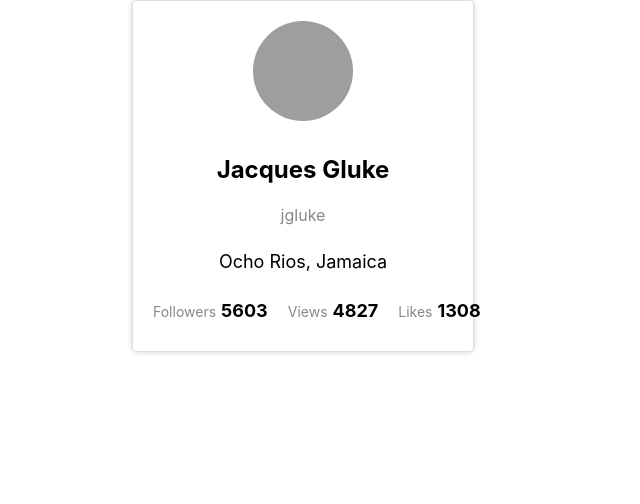
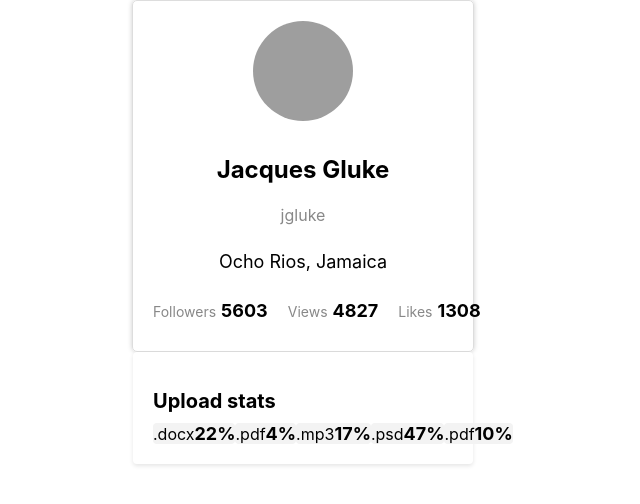
Before and after one commit to bakalynaa/goit-react-hw-01-components, a React (Create React App) app: page / in a window 1280 px wide. Shown: the top 504 px of the page, without its empty margins (337-977 px from the left). Built offline with nearby package versions, Linux system fonts and the light colour scheme; grey boxes are pictures that could not be loaded.

Commit message:
created component Statistics

```diff
--- a/src/components/App.jsx
+++ b/src/components/App.jsx
@@ -1,5 +1,8 @@
-import user from "./data/user.json"
+import React from 'react';
+import user from '../data/user.json';
 import Profile from './Profile/Profile';
+import data from '../data/data.json';
+import Statistics from './Statistics/Statistics';
 
 export const App = () => {
   return (
@@ -16,7 +19,8 @@ export const App = () => {
       {/*>*/}
       {/*  React homework template*/}
       {/*</div>*/}
-    <Profile user={user}/>
+      <Profile user={user} />
+      <Statistics title='Upload stats' stats={data} />
     </>
   );
 };
--- /dev/null
+++ b/src/components/Statistics/Statistics.jsx
@@ -0,0 +1,22 @@
+import React from 'react';
+import styles from './Statistics.module.css'
+
+const Statistics = ({ stats, title }) => {
+  return (
+    <>
+      <section className={styles.container}>
+        {title && <h2 className={styles.title}>{title}</h2>}
+
+        <ul className={styles.list}>
+          {stats.map(el =>
+            <li className={styles.item} key={el.id}>
+              <span className={styles.label}>{el.label}</span>
+              <span className={styles.percentage}>{el.percentage}%</span>
+            </li>)}
+        </ul>
+      </section>
+    </>
+  );
+};
+
+export default Statistics;
--- /dev/null
+++ b/src/components/Statistics/Statistics.module.css
@@ -0,0 +1,41 @@
+
+.container {
+  margin: 0 auto;
+  max-width: 300px;
+  padding: 20px;
+  border-radius: 4px;
+  background-color: #fff;
+  box-shadow: 0 2px 4px rgba(0, 0, 0, 0.1);
+}
+
+.title {
+  font-size: 20px;
+  margin-bottom: 10px;
+}
+
+.list {
+  list-style: none;
+  padding: 0;
+  margin: 0;
+  display: flex;
+  flex-direction: row;
+  justify-content: space-between;
+
+}
+
+.item {
+  width: 48%;
+  text-align: center;
+  gap: 15px;
+  background-color: #f3f3f3;
+  border-radius: 4px;
+}
+
+.label {
+  font-size: 16px;
+}
+
+.percentage {
+  font-size: 18px;
+  font-weight: bold;
+}
--- /dev/null
+++ b/src/data/data.json
@@ -0,0 +1,7 @@
+[
+  { "id": "id-1", "label": ".docx", "percentage": 22 },
+  { "id": "id-2", "label": ".pdf", "percentage": 4 },
+  { "id": "id-3", "label": ".mp3", "percentage": 17 },
+  { "id": "id-4", "label": ".psd", "percentage": 47 },
+  { "id": "id-5", "label": ".pdf", "percentage": 10 }
+]
```
Also changed, not shown: src/data/user.json (renamed from src/components/data/user.json). Lines whose indentation alone changed are shown as unchanged.
